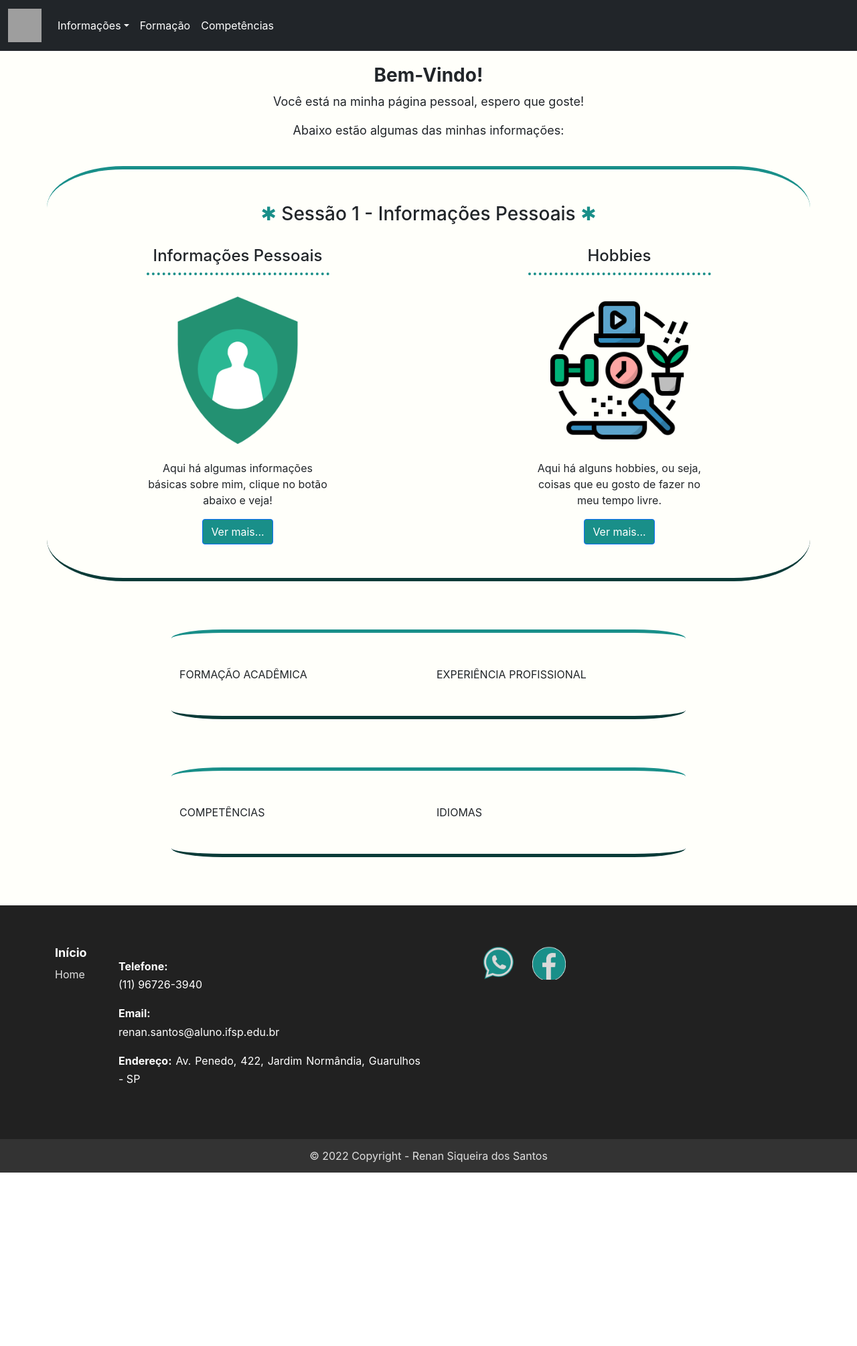
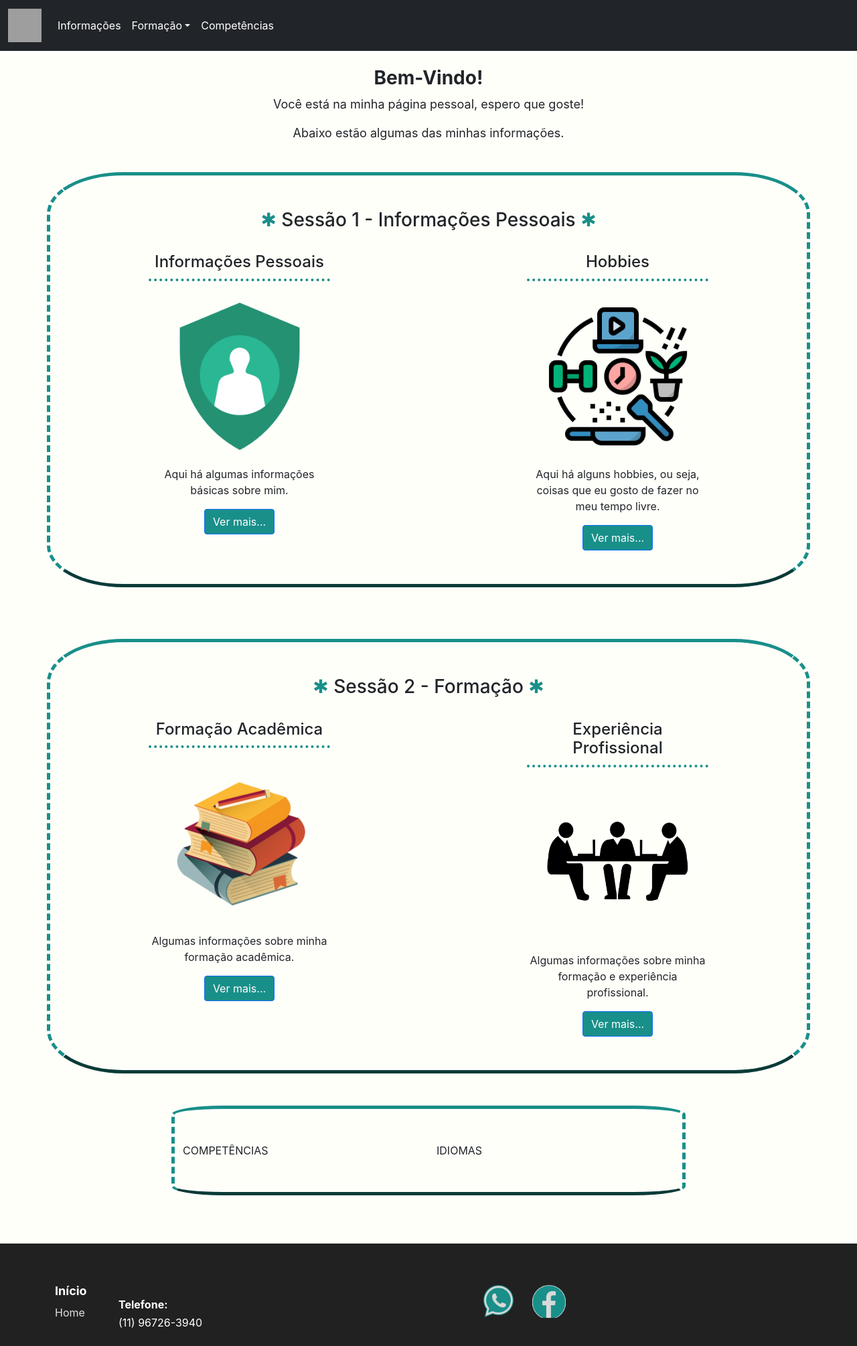
Before and after one commit to Renan397/Pessoal, a PHP site: page / in a window 1280 px wide. Shown: the top 2010 px of the page at 67% size. Before the commit the page ends 1751 px from the top, so only its background shows below. Run offline with PHP 8.4, Linux system fonts and the light colour scheme; grey boxes are pictures that could not be loaded.

Commit message:
Sessão 2 Ok

```diff
--- a/assets/css/home.css
+++ b/assets/css/home.css
@@ -5,6 +5,9 @@ body {
     font-family: -apple-system, BlinkMacSystemFont, 'Segoe UI', Roboto, Oxygen, Ubuntu, Cantarell, 'Open Sans', 'Helvetica Neue', sans-serif;
     text-align: justify;
     background-color: #fffffa;
+}
+#entrada {
+    padding-top: 100px;
 }
 #titulo_entrada {
     text-align: center;
@@ -38,6 +41,17 @@ body {
 #info {
     border-bottom: outset 5px #198f89;
     border-top: outset 5px #198f89;
+    border-left: #198f89 5px dashed;
+    border-right: #198f89 5px dashed;
+    padding-bottom: 50px;
+    padding-top: 50px;
+    border-radius: 10%;
+}
+#formacao {
+    border-bottom: outset 5px #198f89;
+    border-top: outset 5px #198f89;
+    border-left: #198f89 5px dashed;
+    border-right: #198f89 5px dashed;
     padding-bottom: 50px;
     padding-top: 50px;
     border-radius: 10%;
@@ -54,3 +68,27 @@ transform: scale(1.1);
 #bttn_descPessoal_esconder:hover {
 transform: scale(1.1);
 }
+#bttn_descHobbies_mostrar {
+    transition: 0.5s;
+    }
+#bttn_descHobbies_mostrar:hover {
+transform: scale(1.1);
+}
+#bttn_descHobbies_esconder {
+    transition: 0.5s;
+    }
+#bttn_descHobbies_esconder:hover {
+transform: scale(1.1);
+}
+#bttn_descAcademica_mostrar {
+    transition: 0.5s;
+    }
+#bttn_descAcademica_mostrar:hover {
+transform: scale(1.1);
+}
+#bttn_descAcademica_esconder {
+    transition: 0.5s;
+    }
+#bttn_descAcademica_esconder:hover {
+transform: scale(1.1);
+}
--- a/assets/js/home.js
+++ b/assets/js/home.js
@@ -36,4 +36,44 @@ $(document).ready(function(){
         $("#txt_hobbies").hide();
       });
       //
+
+      //Sessão de Formação Acadêmica
+      $("#bttn_descAcademica_mostrar").click(function(){
+        $("#bttn_descAcademica_mostrar").hide();
+        $("#bttn_descAcademica_esconder").fadeToggle();
+        $("#imgAcademica").hide();
+        $("#txtAcademica").hide();
+        $("#img_academica1").fadeToggle();
+        $("#img_academica2").fadeToggle();
+        $(".txt_academica").fadeToggle();
+      });
+      $("#bttn_descAcademica_esconder").click(function(){
+        $("#bttn_descAcademica_esconder").hide();
+        $("#bttn_descAcademica_mostrar").fadeToggle();
+        $("#imgAcademica").fadeToggle();
+        $("#txtAcademica").fadeToggle();
+        $("#img_academica1").hide();
+        $("#img_academica2").hide();
+        $(".txt_academica").hide();
+      });
+      //
+
+      //Sessão de Formação Profissional
+      $("#bttn_descProfissional_mostrar").click(function(){
+        $("#bttn_descProfissional_mostrar").hide();
+        $("#bttn_descProfissional_esconder").fadeToggle();
+        $("#imgProfissional").hide();
+        $("#txtProfissional").hide();
+        $("#img_profissional").fadeToggle();
+        $("#txt_profissional").fadeToggle();
+      });
+      $("#bttn_descProfissional_esconder").click(function(){
+        $("#bttn_descProfissional_esconder").hide();
+        $("#bttn_descProfissional_mostrar").fadeToggle();
+        $("#imgProfissional").fadeToggle();
+        $("#txtProfissional").fadeToggle();
+        $("#img_profissional").hide();
+        $("#txt_profissional").hide();
+      });
+      //
   });
--- a/views/home.php
+++ b/views/home.php
@@ -32,15 +32,16 @@
 </header>
 <body>
 
-<div class="container" id="entrada"><br><br><br><br>
+<div class="container" id="entrada">
 <h3 id="titulo_entrada">Bem-Vindo!</h3>
 <p class="txt_entrada">Você está na minha página pessoal, espero que goste!</p>
-<p class="txt_entrada">Abaixo estão algumas das minhas informações:</p>
-<br>
+<p class="txt_entrada">Abaixo estão algumas das minhas informações.</p>
 </div>
 
+<div id="info_redirect" style="height: 5px;"></div><br>
 <center>
 <div class="container" id="info">
+  <!-- SESSÃO DE INFORMAÇÕES PESSOAIS -->
   <h3><span style="color: #198f89;">✱</span> Sessão 1 - Informações Pessoais <span style="color: #198f89;">✱</span></h3><br>
   <div class="row">
     <div class="col-6" id="info_pessoais">
@@ -55,11 +56,12 @@
       <button style="background-color: #198f89; display:none;" id="bttn_descPessoal_esconder" class="btn btn-primary">Voltar</button>
 
       <img class="imgs_intro" id="imgPessoal" src="assets/img/img_info_pessoais_intro.png"><br><br>
-      <p class="txt_intro" id="txtPessoal">Aqui há algumas informações básicas sobre mim, clique no botão abaixo e veja!</p>
+      <p class="txt_intro" id="txtPessoal">Aqui há algumas informações básicas sobre mim.</p>
 
      <button style="background-color: #198f89;" id="bttn_descPessoal_mostrar" class="btn btn-primary">Ver mais...</button>
      </div>
-    <div class="col-6">
+
+    <div class="col-6" id="info_hobbies">
     <h4 class="titulos" >Hobbies</h4><br>
     <img class="imgs" id="img_hobbies" src="assets/img/img_hobbies.png" style="display:none;">
       <p id="txt_hobbies" style="display: none; padding-top: 10px;">
@@ -73,19 +75,58 @@
      <button style="background-color: #198f89;" id="bttn_descHobbies_mostrar" class="btn btn-primary">Ver mais...</button>
     </div>
   </div>
-</div><br><br><br>
+  <!-- -->
+</div><br><br>
 </center>
 
-<div class="container" style="width: 60%;" id="info">
+<div id="formacao_redirect" style="height: 5px;"></div><br>
+<center>
+<div class="container" id="formacao">
+   <!-- SESSÃO DE FORMAÇÃO ACADÊMICA E PROFISSIONAL -->
+<h3><span style="color: #198f89;">✱</span> Sessão 2 - Formação <span style="color: #198f89;">✱</span></h3><br>
   <div class="row">
-    <div class="col">
-      FORMAÇÃO ACADÊMICA
+    <div class="col-6">
+    <h4 class="titulos" >Formação Acadêmica</h4><br>
+    <p class="txt_academica" style="display: none; padding-top: 10px;">
+        <b>Ensino Fundamental (1º ao 9º ano):</b> E.E. Agostinho Cano.<br>
+    </p>
+    <img class="imgs" id="img_academica1" src="assets/img/img_academica1.jpg" style="border-radius: 50%; display:none; padding-bottom: 20px;">
+
+    <p class="txt_academica" style="display: none; padding-top: 10px;">
+        <b>Ensino Médio - Técnico em Informática para Internet (1º ao 4º ano):</b> Instituto Federal de Educação, Ciência e Tecnologia de São Paulo (IFSP Guarulhos).<br>
+    </p>
+    <img class="imgs" id="img_academica2" src="assets/img/img_academica2.jpg" style="border-radius: 50%; display:none;">
+
+    <p class="txt_academica" style="display: none; padding-top: 10px">
+        Atualmente estou cursando o quarto e último ano do Ensino Médio-Técnico no IFSP Guarulhos. <br>
+    </p>
+    <button style="background-color: #198f89; display:none;" id="bttn_descAcademica_esconder" class="btn btn-primary">Voltar</button>
+
+      <img class="imgs_intro" id="imgAcademica" src="assets/img/img_academica_intro.png"><br><br>
+      <p class="txt_intro" id="txtAcademica">Algumas informações sobre minha formação acadêmica.</p>
+
+     <button style="background-color: #198f89;" id="bttn_descAcademica_mostrar" class="btn btn-primary">Ver mais...</button>
     </div>
-    <div class="col">
-      EXPERIÊNCIA PROFISSIONAL
+    <div class="col-6">
+    <h4 class="titulos" >Experiência Profissional</h4><br>
+
+    <img class="imgs" id="img_profissional" src="assets/img/img_profissional.png" style="border-radius: 50%; display: none; padding-bottom: 20px;">
+    <p id="txt_profissional" style="display: none; padding-top: 10px;">
+        Atualmente sou desenvolvedor Front-end da <span style="color: #0069b3;"><b>TRL Sites</b></span>, uma empresa criada por mim e meus colegas para o projeto de formatura do curso de Informática para Internet.<br><br>
+        Clique neste link para entrar em nosso site: <a target="blank" href="https://projetos.talentosdoifsp.gru.br/trlsites/" style="text-decoration: none;">TRL Sites</a>
+    </p>
+
+    <button style="background-color: #198f89; display:none;" id="bttn_descProfissional_esconder" class="btn btn-primary">Voltar</button>
+
+      <img class="imgs_intro" id="imgProfissional" src="assets/img/img_profissional_intro.png"><br><br>
+      <p class="txt_intro" id="txtProfissional">Algumas informações sobre minha formação e experiência profissional.</p>
+
+     <button style="background-color: #198f89;" id="bttn_descProfissional_mostrar" class="btn btn-primary">Ver mais...</button>
     </div>
   </div>
-</div><br><br><br>
+  <!-- -->
+</div><br><br>
+</center>
 
 <div class="container" style="width: 60%;" id="info">
   <div class="row">
@@ -98,6 +139,38 @@
   </div>
 </div><br><br><br>
 
+<!-- CAROUSEL DE IMAGENS (PORTFOLIO)-->
+<div style="display: none;" id="demo" class="carousel slide" data-bs-ride="carousel">
+
+  <!-- Indicators/dots -->
+  <div class="carousel-indicators">
+    <button type="button" data-bs-target="#demo" data-bs-slide-to="0" class="active"></button>
+    <button type="button" data-bs-target="#demo" data-bs-slide-to="1"></button>
+    <button type="button" data-bs-target="#demo" data-bs-slide-to="2"></button>
+  </div>
+
+  <!-- The slideshow/carousel -->
+  <div class="carousel-inner">
+    <div class="carousel-item active">
+      <img src="assets/img/img_hobbies_intro.png" alt="Los Angeles" class="d-block w-100">
+    </div>
+    <div class="carousel-item">
+      <img src="assets/img/img_hobbies_intro.png" alt="Chicago" class="d-block w-100">
+    </div>
+    <div class="carousel-item">
+      <img src="assets/img/img_hobbies_intro.png" alt="New York" class="d-block w-100">
+    </div>
+  </div>
+
+  <!-- Left and right controls/icons -->
+  <button class="carousel-control-prev" type="button" data-bs-target="#demo" data-bs-slide="prev">
+    <span class="carousel-control-prev-icon"></span>
+  </button>
+  <button class="carousel-control-next" type="button" data-bs-target="#demo" data-bs-slide="next">
+    <span class="carousel-control-next-icon"></span>
+  </button>
+</div>
+
 <?php
   include_once "footer_home.php";
   ?>
--- a/views/menu_home.php
+++ b/views/menu_home.php
@@ -17,19 +17,19 @@
     </button>
     <div class="collapse navbar-collapse" id="collapsibleNavbar">
       <ul class="navbar-nav">
-      <li class="nav-item dropdown">
-  <a class="nav-link dropdown-toggle" href="#" role="button" data-bs-toggle="dropdown">Informações</a>
+        <li class="nav-item">
+          <a class="nav-link" href="#info_redirect">Informações</a>
+      </li>
+        <li class="nav-item dropdown">
+  <a class="nav-link dropdown-toggle" href="#" role="button" data-bs-toggle="dropdown">Formação</a>
     <ul class="dropdown-menu">
-    <li><a class="dropdown-item" href="#">Pessoais</a></li>
-    <li><a class="dropdown-item" href="#">Hobbies</a></li>
+    <li><a class="dropdown-item" href="#formacao_redirect">Acadêmica</a></li>
+    <li><a class="dropdown-item" href="#formacao_redirect">Profissional</a></li>
   </ul>
     </li>
-        <li class="nav-item">
-          <a class="nav-link" href="#">Formação</a>
-        </li>
-        <li class="nav-item">
+    <li class="nav-item">
           <a class="nav-link" href="#">Competências</a>
-        </li>
+      </li>
       </ul>
     </div>
   </div>
```
Also changed, not shown: assets/img/img_academica1.jpg (added), assets/img/img_academica2.jpg (renamed from assets/img/img_ifsp.jpg), assets/img/img_academica_intro.png (added), assets/img/img_profissional.png (added), assets/img/img_profissional_intro.png (added).
